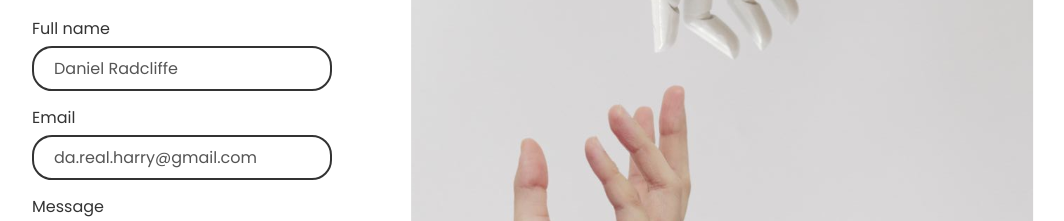
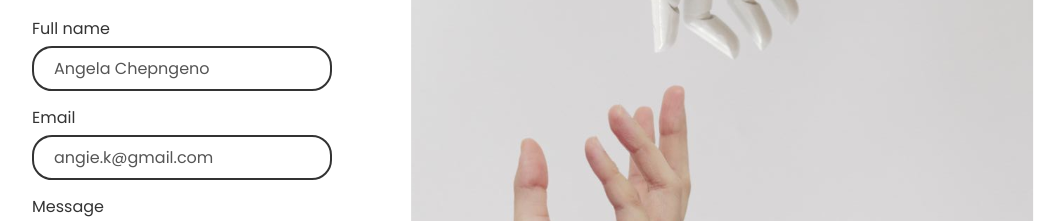
Before and after one commit to Angela-K-C/accessibility, a website built with Vite: page index.html in a window 1280 px wide. Shown: the part 225-446 px from the top of the page, without its empty margins (208-1272 px from the left). Built offline with nearby package versions, Linux system fonts and the light colour scheme.

Commit message:
Fixed place holders

```diff
--- a/index.html
+++ b/index.html
@@ -17,9 +17,9 @@
                     <h1 class="contact-form-heading">Reach <span>Out</span></h1>
                     <div class="contact-form-intro">Curious about something? Complete these fields and "get in touch", as you humans say. 🤙</div>
                     <label for="name">Full name</label>
-                    <input class="contact-input" id="name" type="text" placeholder="Daniel Radcliffe" />
+                    <input class="contact-input" id="name" type="text" placeholder="Angela Chepngeno" />
                     <label for="email">Email</label>
-                    <input class="contact-input" id="email" type="text" placeholder="da.real.harry@gmail.com" />
+                    <input class="contact-input" id="email" type="text" placeholder="angie.k@gmail.com" />
                     <label for="message">Message</label>
                     <textarea class="contact-textarea" id="message" rows="4" cols="50" placeholder="Your message..."></textarea>
                     <button class="contact-submit-button" type="button" onclick="submitForm()">Send message 🎉</button>
```
